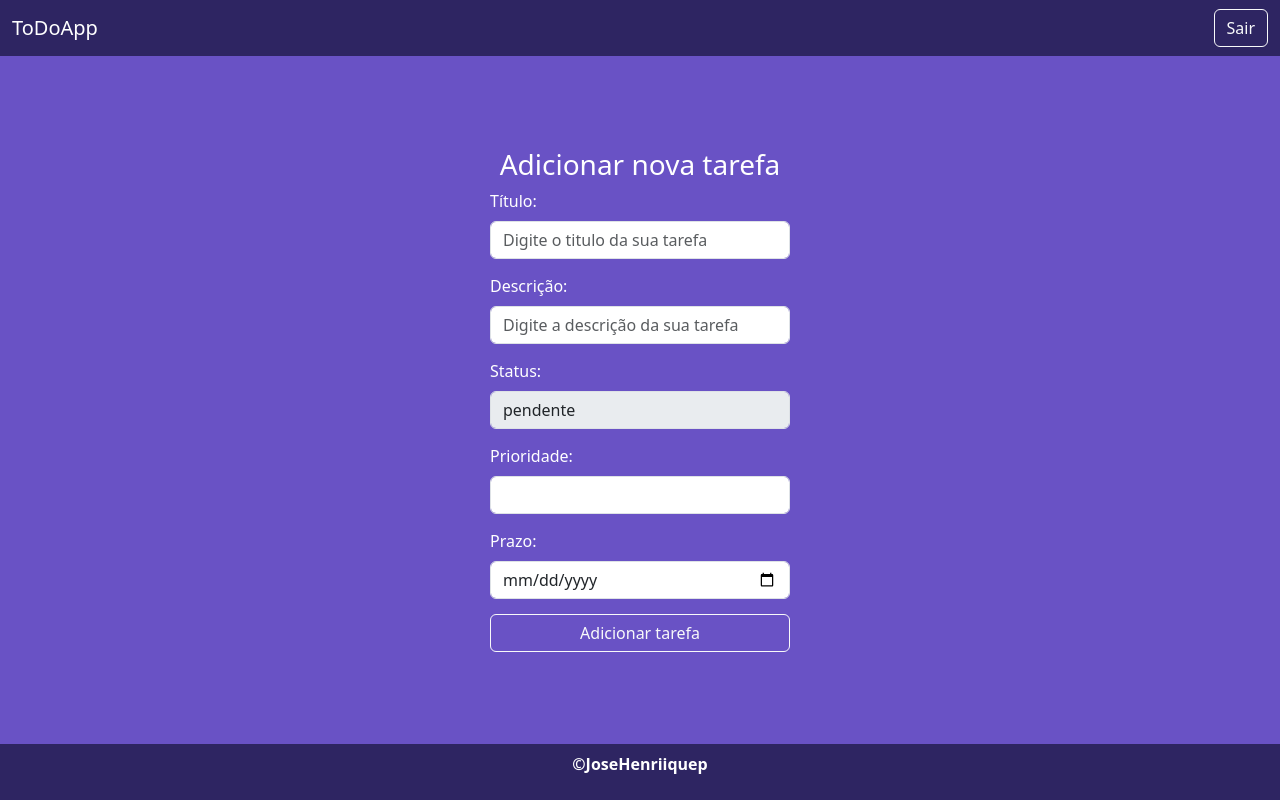
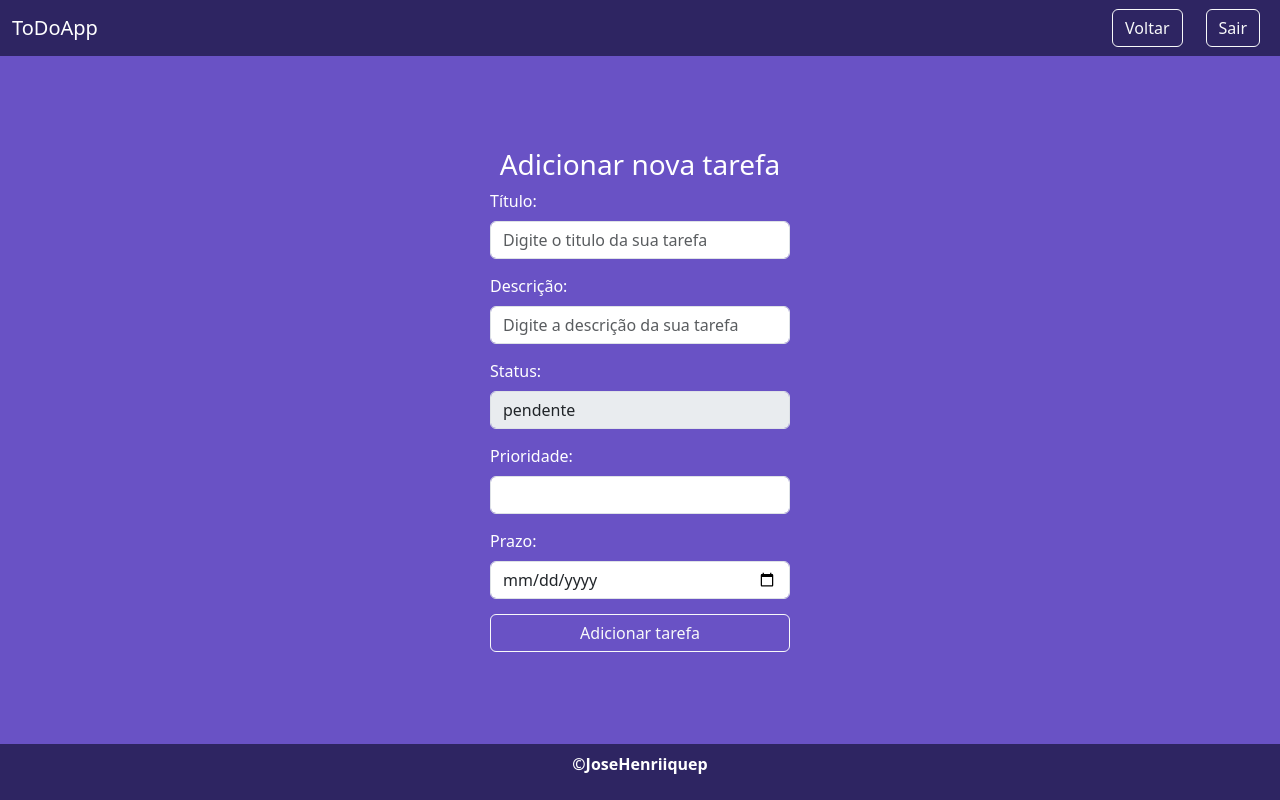
Before and after one commit to JoseHenriiquep/Todo-app, an Angular app in the folder todo-app-frontend/: page /task-form in a window 1280 px wide. Built offline with nearby package versions, Linux system fonts and the light colour scheme.

Commit message:
Header responsivo

```diff
--- a/todo-app-frontend/src/app/components/shared/header/header.component.css
+++ b/todo-app-frontend/src/app/components/shared/header/header.component.css
@@ -4,3 +4,10 @@ nav{
 a{
     color: #fff;
 }
+a:hover{
+    cursor:default;
+    color: #fff;
+}
+ul{
+    gap: 15px;
+}
--- a/todo-app-frontend/src/app/components/shared/header/header.component.html
+++ b/todo-app-frontend/src/app/components/shared/header/header.component.html
@@ -1,6 +1,24 @@
 <nav class="navbar navbar-expand-lg">
     <div class="container-fluid">
         <a class="navbar-brand">ToDoApp</a>
-        <button class="btn btn-outline-light" (click)="fazerLogout()">Sair</button>
+        <button class="navbar-toggler" type="button" data-bs-toggle="collapse" data-bs-target="#navbarContent"
+        aria-controls="navbarContent" aria-expanded="false" aria-label="Toggle navigation">
+            <span class="navbar-toggler-icon"></span>
+          </button>
+          <div class="collapse navbar-collapse" id="navbarContent">
+            <ul class="navbar-nav ms-auto">
+                <li class="nav-item me-2">
+                    <button class="btn btn-outline-light" *ngIf="router.url === '/task-form'" (click)="navigateTaskList()">
+                        Voltar
+                    </button>
+                    <button class="btn btn-outline-light" *ngIf="router.url === '/task-list'" (click)="navigateTaskForm()">
+                        Adicionar Tarefa
+                    </button>
+                </li>
+                <li class="nav-item me-2">
+                    <button class="btn btn-outline-light" (click)="fazerLogout()">Sair</button>
+                </li>
+            </ul>
+        </div>
     </div>
 </nav>
--- a/todo-app-frontend/src/app/components/shared/header/header.component.ts
+++ b/todo-app-frontend/src/app/components/shared/header/header.component.ts
@@ -1,16 +1,29 @@
 import { Component } from '@angular/core';
+import { CommonModule } from '@angular/common';
 import { AuthService } from '../../../services/auth.service';
+import { Router } from '@angular/router';
+
 
 @Component({
   selector: 'app-header',
-  imports: [],
+  imports: [CommonModule],
   templateUrl: './header.component.html',
   styleUrl: './header.component.css'
 })
 export class HeaderComponent {
-  constructor(private authService: AuthService){ }
+  constructor(
+    public router: Router,
+    private authService: AuthService
+  ){ }
 
   fazerLogout(){
     this.authService.logout();
   }
+
+  navigateTaskForm(){
+    this.router.navigate(["/task-form"])
+  }
+  navigateTaskList(){
+    this.router.navigate(["/task-list"])
+  }
 }
--- a/todo-app-frontend/src/index.html
+++ b/todo-app-frontend/src/index.html
@@ -6,8 +6,11 @@
   <base href="/">
   <meta name="viewport" content="width=device-width, initial-scale=1">
   <link rel="icon" type="image/x-icon" href="favicon.ico">
+  <link href="https://fonts.googleapis.com/css2?family=Roboto:wght@300;400;500&display=swap" rel="stylesheet">
+  <link href="https://fonts.googleapis.com/icon?family=Material+Icons" rel="stylesheet">
+  <script src="https://cdn.jsdelivr.net/npm/bootstrap@5.3.3/dist/js/bootstrap.bundle.min.js"></script>
 </head>
-<body>
+<body class="mat-typography">
   <app-root></app-root>
 </body>
 </html>
```
